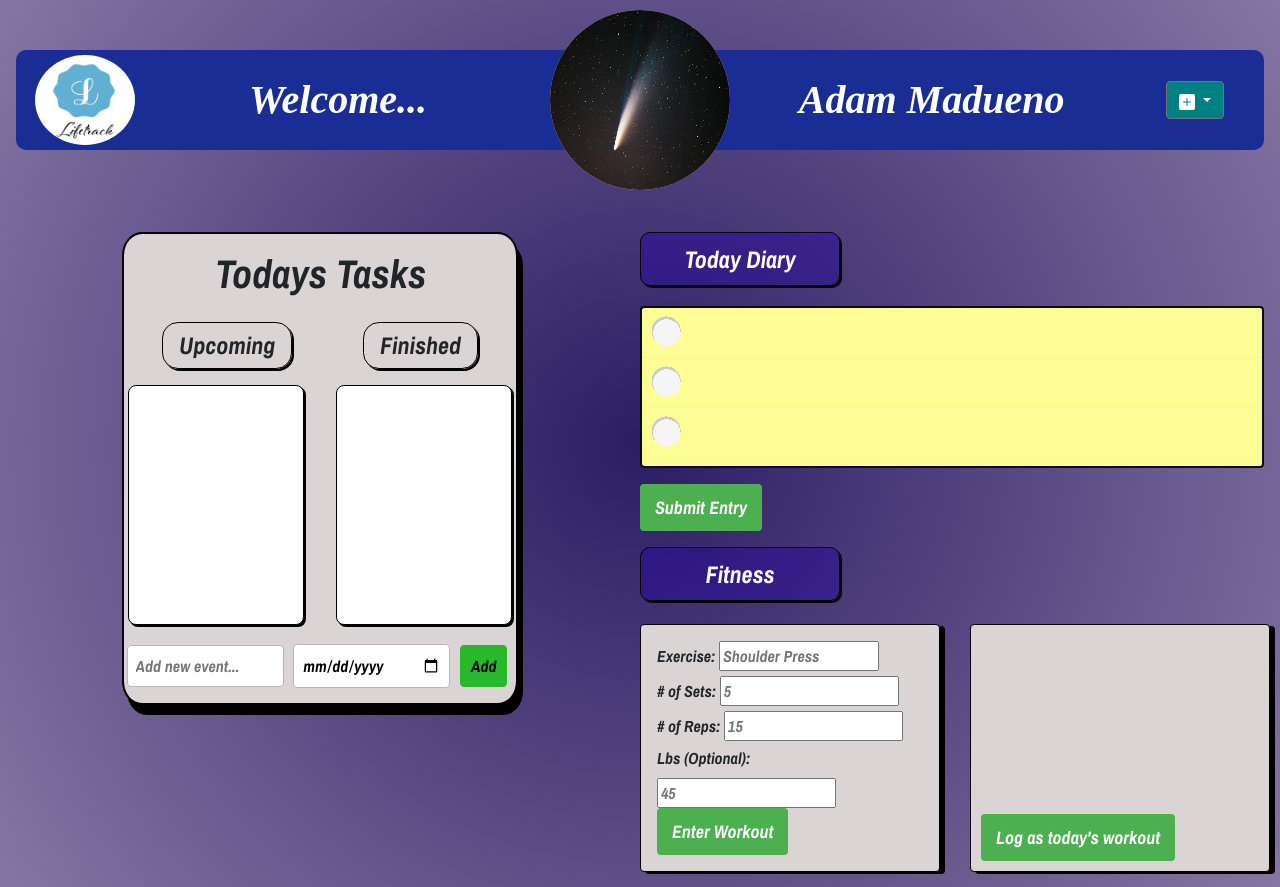
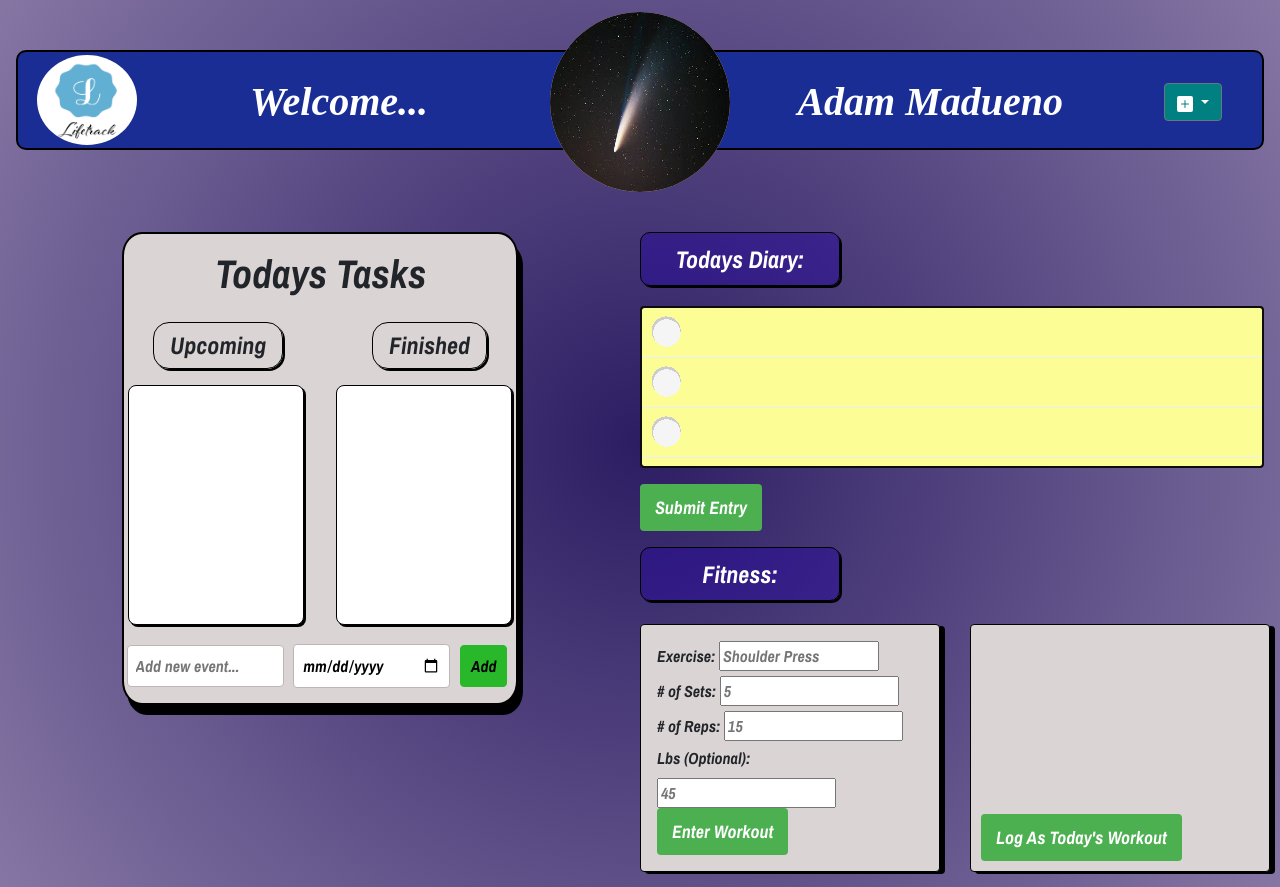
Before and after one commit to DaniBoie/lifeTrack, a website: page public/index.html in a window 1280 px wide. Drawn offline with nearby package versions, Linux system fonts and the light colour scheme; no server answers.

Commit message:
finished layout, waiting to be merge. YAY

```diff
--- a/public/assets/css/header.css
+++ b/public/assets/css/header.css
@@ -2,6 +2,7 @@
     display: grid;
     grid-template-columns: repeat(7, 1fr);
     grid-auto-rows: 100px;
+
 
 }
 
@@ -20,6 +21,7 @@
     -o-border-radius: 10px;
     background-color: rgb(26, 45, 149);
     color: white;
+    border: 2px solid black;
     /* background-image: url(../image/sky-bg.jpg); */
 }
 
@@ -27,7 +29,7 @@
     align-self: center;
     justify-self: center;
 
-    margin-top: -40px;
+    margin-top: -45px;
 }
 /*
 .logo-box{
@@ -44,6 +46,7 @@
     -moz-border-radius: 100%;
     -ms-border-radius: 100%;
     -o-border-radius: 100%;
+
 }
 
 .hbox3{
@@ -91,10 +94,6 @@
     -o-border-radius: 100%;
 }
 
-.circle:hover{
-    opacity: .6;
-}
-
 .hbox5{
     align-self: center;
     /* justify-self: start; */
--- a/public/assets/css/style.css
+++ b/public/assets/css/style.css
@@ -39,11 +39,11 @@ body h1 {
     padding: 1rem 0rem 1rem;
 }
 
-.sm-title {
+.sm-title-1, .sm-title-2 {
     box-shadow: 2px 2px black;
     text-align: center;
     padding: .5rem 1rem .5rem;
-    margin: 0rem 2.2rem 1rem;
+    margin-bottom: 1rem;
     border: 1px solid black;
     border-radius: 1rem;
     -webkit-border-radius: 1rem;
@@ -51,6 +51,15 @@ body h1 {
     -ms-border-radius: 1rem;
     -o-border-radius: 1rem;
 }
+
+.sm-title-1{
+    margin-right: 3rem;
+}
+
+.sm-title-2{
+    margin-left: 2.5rem;
+}
+
 
 .card-size {
     box-shadow: 2px 2px black;
--- a/public/index.html
+++ b/public/index.html
@@ -49,7 +49,7 @@
             </div>
 
             <div class="hbox4">
-                <img class="circle" src="./assets/image/comet.jpg" alt="Comet profile picture">
+                <a href="./assets/image/comet.jpg" target="_blank"><img class="circle" src="./assets/image/comet.jpg" alt="Comet profile picture"></a>
             </div>
 
             <div class="hbox5">
@@ -95,8 +95,8 @@
                 <h1 class="animate__animated animate__bounce">Todays Tasks</h1>
 
                 <div class="row justify-content-center">
-                    <h4 class="sm-title animate__animated animate__rotateInDownLeft">Upcoming</h4>
-                    <h4 class="sm-title animate__animated animate__rotateInDownRight">Finished</h4>
+                    <h4 class="sm-title-1 animate__animated animate__rotateInDownLeft">Upcoming</h4>
+                    <h4 class="sm-title-2 animate__animated animate__rotateInDownRight">Finished</h4>
                 </div>
 
                 <div class="row justify-content-center">
@@ -124,7 +124,7 @@
             <div class="right-col-1">
                 <form>
                     <div class="form-group">
-                        <label class="title-1 animate__animated animate__rubberBand" for="exampleFormControlTextarea1">Today Diary</label>
+                        <label class="title-1 animate__animated animate__rubberBand" for="exampleFormControlTextarea1">Todays Diary:</label>
                         <textarea class="form-control" id="diaryInput" rows="3"></textarea>
                     </div>
                     <button type="button" id="diary" class="btn btn-primary submit-entry-button">Submit Entry</button>
@@ -134,7 +134,7 @@
 
         <div class="box4">
             <div class="right-col-2">
-                <label class="title-1 animate__animated animate__rubberBand" for="exampleFormControlTextarea1">Fitness</label>
+                <label class="title-1 animate__animated animate__rubberBand" for="exampleFormControlTextarea1">Fitness:</label>
 
                 <div class="row">
                     <div class="card fitness-box-1">
@@ -167,7 +167,7 @@
                     <div class="card fitness-box-2">
                         <ul id="workouts"></ul>
                         <form>
-                        <button type="button" id="workoutComplete" class="btn btn-primary submit-entry-button">Log as today's workout</button>
+                        <button type="button" id="workoutComplete" class="btn btn-primary submit-entry-button">Log As Today's Workout</button>
                         </form>
                     </div>
                 </div>
```
